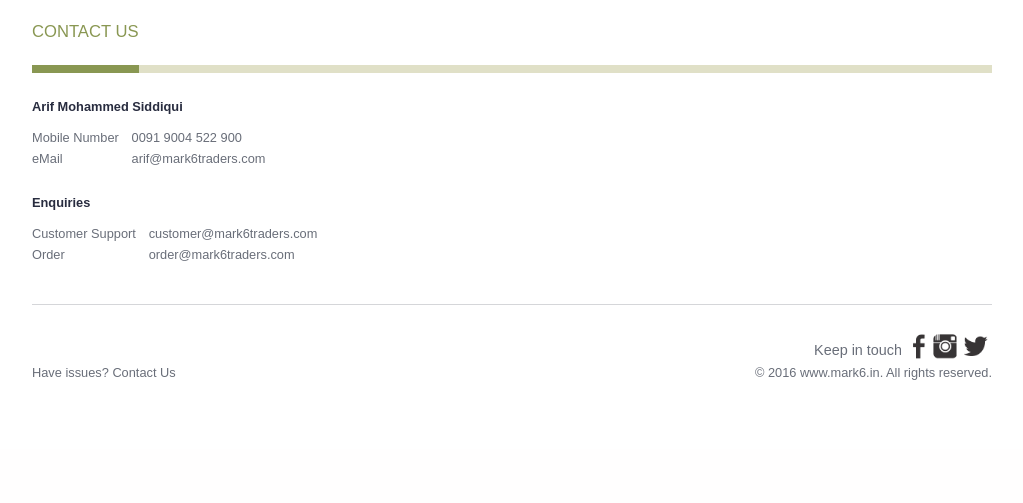
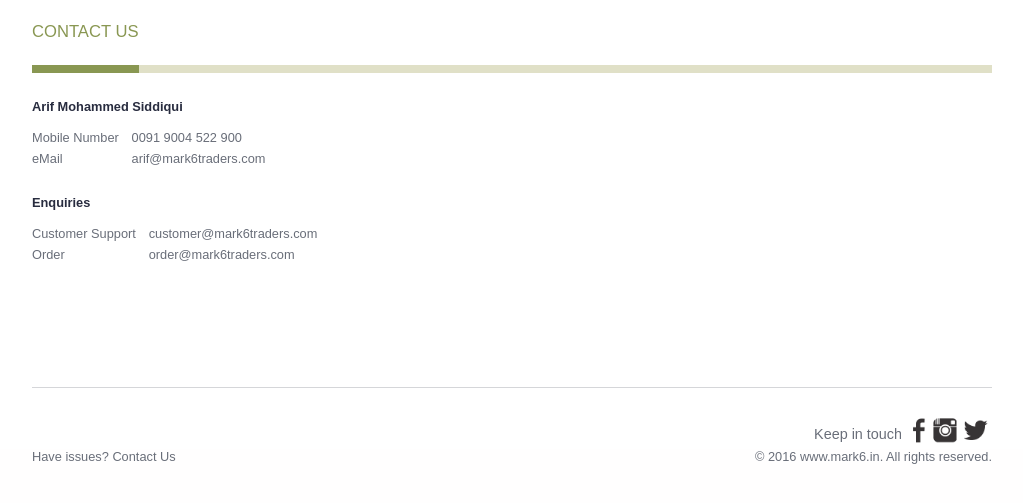
Before and after one commit to asifsid88/Mark6, a PHP site: page /contactus.php in a window 1280 px wide. Shown: the part 62-565 px from the top of the page, without its empty margins (128-1151 px from the left). Run offline with PHP 8.4, Linux system fonts and the light colour scheme.

Commit message:
Added min-height to contactus page

```diff
--- a/src/css/contactus-page.css
+++ b/src/css/contactus-page.css
@@ -1,6 +1,10 @@
 #mark6-main-container-wrapper {
     top: 0;
     margin: 1em;
+}
+
+#mark6-contactus-page {
+    min-height: 350px;
 }
 
 #mark6-tabs-panel {
```
